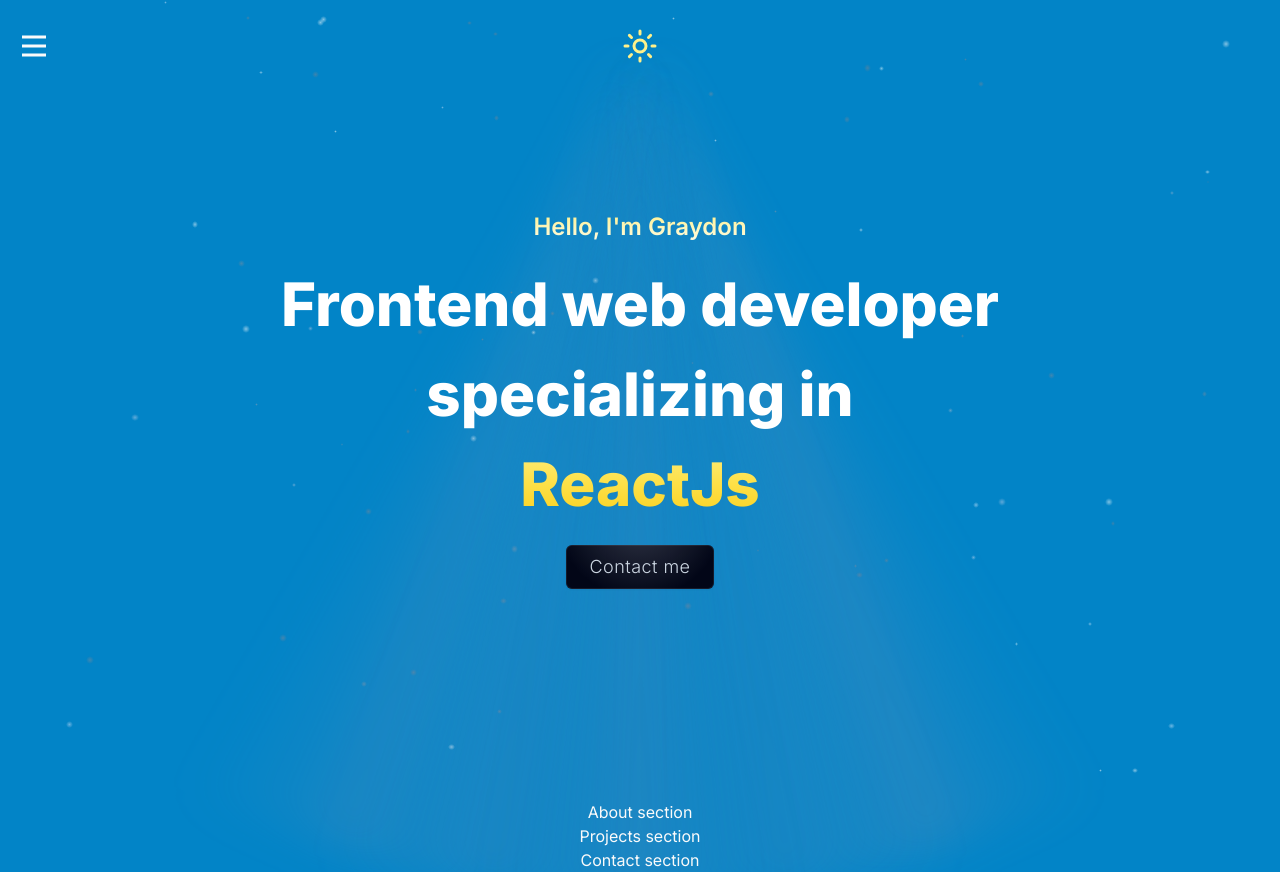
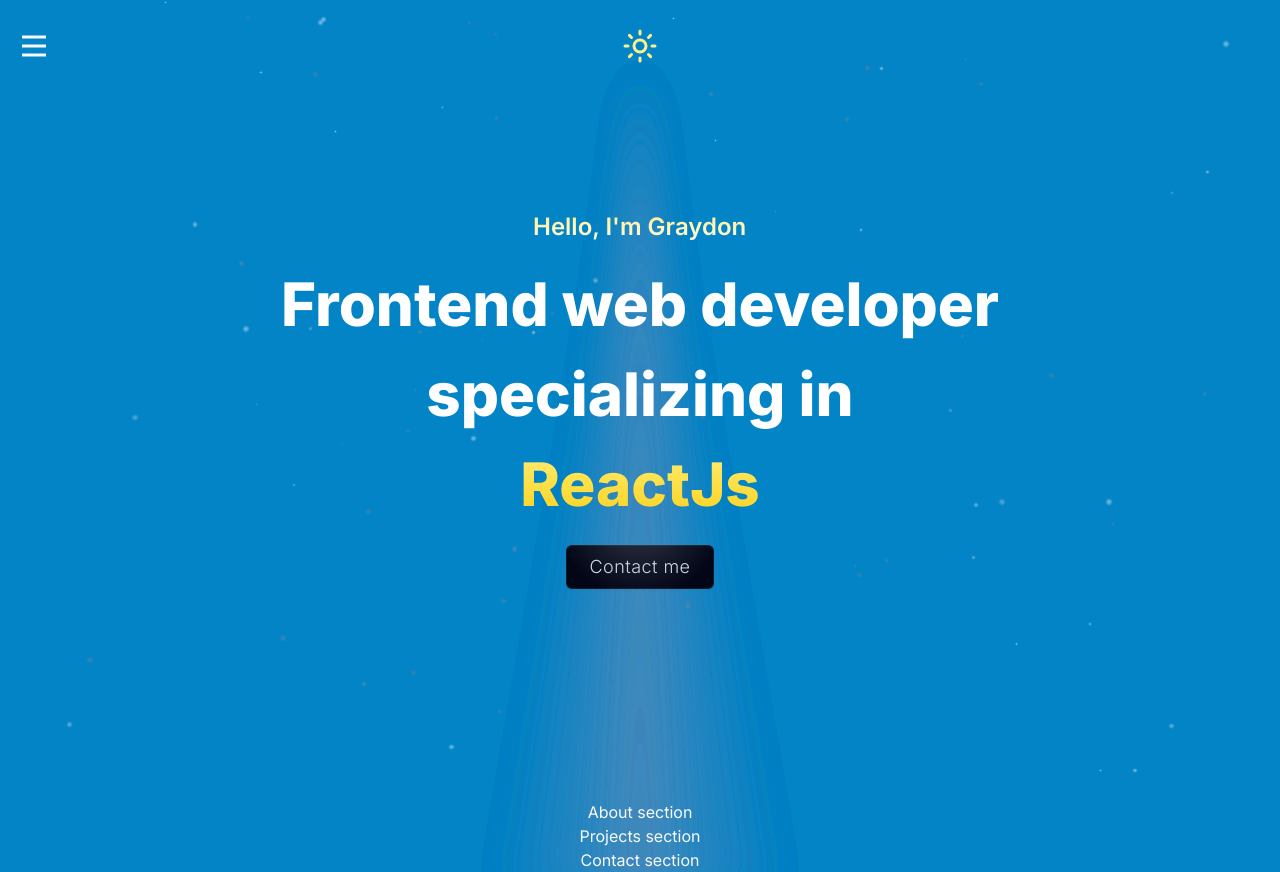
Before and after one commit to graydonvg/portfolio, a Next.js app: page / in a window 1280 px wide. Built offline with nearby package versions, Linux system fonts and the light colour scheme.

Commit message:
move all animations from tailwind.config to globals.css, rename animations and class names to more appropriate names

```diff
--- a/src/app/globals.css
+++ b/src/app/globals.css
@@ -12,13 +12,66 @@ body {
   margin: 0;
 }
 
-.fade-in-button {
-  animation: left-to-right-fade-in 3s ease-in;
+.hero-greeting-slide {
+  opacity: 0;
+  animation: greeting-slide-in 1.5s linear forwards;
+}
+
+@keyframes greeting-slide-in {
+  0% {
+    opacity: 0;
+    transform: translateY(85px) scale(0);
+  }
+  20%,
+  80% {
+    opacity: 1;
+    transform: translateY(85px) scale(1.6);
+  }
+  100% {
+    opacity: 1;
+    transform: translateY(0px) scale(1);
+  }
+}
+
+.hero-elements-fade-in {
+  animation: fade-in-simple 1.6s linear;
+}
+
+@keyframes fade-in-simple {
+  0%,
+  80% {
+    opacity: 0;
+  }
+  100% {
+    opacity: 1;
+  }
+}
+
+.hero-title-grow-unblur {
+  animation: unblur-fade-in-hero-title 1.85s ease-in;
+}
+
+@keyframes unblur-fade-in-hero-title {
+  0%,
+  55% {
+    opacity: 0;
+    scale: 0;
+    filter: blur(50px);
+  }
+  100% {
+    opacity: 1;
+    scale: 1;
+    filter: blur(0);
+  }
+}
+
+.hero-button-fade-in {
+  animation: mask-left-to-right-fade-in 3s ease-in;
   mask-repeat: no-repeat;
   -webkit-mask-repeat: no-repeat;
 }
 
-@keyframes left-to-right-fade-in {
+@keyframes mask-left-to-right-fade-in {
   0% {
     pointer-events: none;
     mask-size: 0%;
@@ -65,7 +118,7 @@ body {
   }
 }
 
-.radial-gradient {
+.hero-button-radial-gradient {
   background: radial-gradient(
       circle at 50% -70%,
       rgba(203, 213, 225, 0.25) 0%,
@@ -74,22 +127,7 @@ body {
     #020617;
 }
 
-.linear-mask {
-  mask-image: linear-gradient(
-    -75deg,
-    white calc(var(--x) + 20%),
-    transparent calc(var(--x) + 30%),
-    white calc(var(--x) + 100%)
-  );
-  -webkit-mask-image: linear-gradient(
-    -75deg,
-    white calc(var(--x) + 20%),
-    transparent calc(var(--x) + 30%),
-    white calc(var(--x) + 100%)
-  );
-}
-
-.linear-overlay {
+.hero-button-linear-overlay {
   background-image: linear-gradient(
     -75deg,
     rgba(203, 213, 225, 0.1) calc(var(--x) + 20%),
@@ -106,22 +144,34 @@ body {
   -webkit-mask-composite: xor;
 }
 
-.light-beam {
-  position: absolute;
-  left: 50%;
-  transform: translateX(-50%);
-  transform-origin: 50% 0;
-  width: 800px;
-  height: calc(100svh + 10%);
-  filter: blur(20px);
-  pointer-events: none;
-  animation:
-    light-beam-opacity calc(var(--duration, 5s)) linear infinite
-      var(--delay, 0s) alternate,
-    light-beam-scale 5s 0.7s forwards;
+.hero-button-linear-mask {
+  mask-image: linear-gradient(
+    -75deg,
+    white calc(var(--x) + 20%),
+    transparent calc(var(--x) + 30%),
+    white calc(var(--x) + 100%)
+  );
+  -webkit-mask-image: linear-gradient(
+    -75deg,
+    white calc(var(--x) + 20%),
+    transparent calc(var(--x) + 30%),
+    white calc(var(--x) + 100%)
+  );
 }
 
-.sun-light {
+.light-beam-pulsate-animation {
+  animation: light-beam-pulsate calc(var(--duration, 5s)) linear infinite
+    var(--delay, 0s) alternate;
+}
+
+.light-beam-transform-animation {
+  animation:
+    light-beam-pulsate calc(var(--duration, 5s)) linear infinite
+      var(--delay, 0s) alternate,
+    light-beam-transform 5s 0.7s forwards;
+}
+
+/* .sun-light {
   top: 40px;
   background-image: conic-gradient(
     from 0deg at 50% 1%,
@@ -131,51 +181,39 @@ body {
     rgba(230, 216, 92, 0.1) 51%,
     transparent 55%
   );
+} */
+
+.light-beam-1 {
+  --rotate: 0deg;
+  --scale: 1;
+  --duration: 7s;
 }
 
-.moon-light {
-  top: 20px;
-  background-image: conic-gradient(
-    from 0deg at 50% 40px,
-    transparent 47%,
-    rgba(124, 145, 182, 0.2) 49%,
-    rgba(124, 145, 182, 0.4) 50%,
-    rgba(124, 145, 182, 0.2) 51%,
-    transparent 53%
-  );
+.light-beam-2 {
+  --rotate: 10deg;
+  --scale: 1;
+  --duration: 6s;
 }
 
-.light-beam-1 {
+.light-beam-3 {
+  --rotate: -10deg;
+  --scale: 1;
+  --duration: 5.5s;
+}
+
+.light-beam-4 {
   --rotate: 20deg;
   --scale: 1;
   --duration: 5s;
 }
 
-.light-beam-4 {
-  --rotate: 10deg;
-  --scale: 1;
-  --duration: 6s;
-}
-
-.light-beam-2 {
-  --rotate: 0deg;
-  --scale: 1;
-  --duration: 7s;
-}
-
 .light-beam-5 {
-  --rotate: -10deg;
-  --scale: 1;
-  --duration: 5.5s;
-}
-
-.light-beam-3 {
   --rotate: -20deg;
   --scale: 1;
   --duration: 4.5s;
 }
 
-@keyframes light-beam-opacity {
+@keyframes light-beam-pulsate {
   0% {
     opacity: 0.4;
   }
@@ -187,7 +225,7 @@ body {
   }
 }
 
-@keyframes light-beam-scale {
+@keyframes light-beam-transform {
   0% {
     transform: translateX(-50%) rotate(calc(var(--rotate, 0deg) * 0.6))
       scale(var(--scale, 1));
@@ -202,7 +240,7 @@ body {
   }
 }
 
-@keyframes fade-in-out {
+@keyframes star-pulse-fade {
   0% {
     opacity: 0;
   }
@@ -228,7 +266,7 @@ body {
   70% {
     filter: brightness(2);
   }
-  85% {
+  80% {
     opacity: 1;
   }
   100% {
--- a/src/components/AnimatedButton.tsx
+++ b/src/components/AnimatedButton.tsx
@@ -5,7 +5,7 @@ import { motion } from "framer-motion";
 export default function AnimatedButton() {
   return (
     <motion.button
-      className="radial-gradient fade-in-button relative w-fit rounded-md px-6 py-2 shadow-sm"
+      className="hero-button-radial-gradient hero-button-fade-in relative w-fit rounded-md px-6 py-2 shadow-sm"
       initial={{ "--x": "100%" } as any}
       animate={{ "--x": "-100%" } as any}
       whileTap={{ scale: 0.97 }}
@@ -26,8 +26,8 @@ export default function AnimatedButton() {
         },
       }}
     >
-      <span className="linear-overlay absolute inset-0 block rounded-md p-px" />
-      <span className="linear-mask relative block h-full w-full text-lg font-light tracking-wide text-slate-300">
+      <span className="hero-button-linear-overlay absolute inset-0 block rounded-md p-px" />
+      <span className="hero-button-linear-mask relative block h-full w-full text-lg font-light tracking-wide text-slate-300">
         Contact me
       </span>
     </motion.button>
--- a/src/components/HeroSection.tsx
+++ b/src/components/HeroSection.tsx
@@ -3,11 +3,11 @@ import AnimatedButton from "./AnimatedButton";
 export default function HeroSection() {
   return (
     <section className="flex min-h-svh flex-col items-center justify-center space-y-4 text-center">
-      <p className="animate-translate-hero-greeting bg-gradient-to-b from-yellow-200 to-yellow-50 bg-clip-text text-xl font-semibold text-transparent dark:from-slate-300 dark:via-slate-400 dark:to-slate-500 sm:text-2xl">
+      <p className="hero-greeting-slide bg-gradient-to-b from-yellow-200 to-yellow-50 bg-clip-text text-xl font-semibold text-transparent dark:from-slate-300 dark:via-slate-400 dark:to-slate-500 sm:text-2xl">
         <span>Hello</span>
         <span>, I&apos;m Graydon</span>
       </p>
-      <h1 className="flex animate-unblur-hero-title flex-col items-center text-2xl/9 font-extrabold text-white dark:text-slate-300 sm:text-6xl/[5.625rem]">
+      <h1 className="hero-title-grow-unblur flex flex-col items-center text-2xl/9 font-extrabold text-white dark:text-slate-300 sm:text-6xl/[5.625rem]">
         <span>Frontend web developer </span>
         <span>specializing in </span>
         <span className="bg-gradient-to-b from-yellow-200 via-yellow-300 to-yellow-400 bg-clip-text text-transparent dark:from-indigo-200 dark:via-indigo-300 dark:to-indigo-600">
--- a/src/components/LightBeams.tsx
+++ b/src/components/LightBeams.tsx
@@ -1,11 +1,25 @@
 export default function LightBeams() {
   return (
-    <div className="pointer-events-none fixed inset-0 -z-40 flex animate-fade-in-hero-lights-and-icons">
-      <div className="light-beam light-beam-1 moon-light"></div>
-      <div className="light-beam light-beam-2 moon-light"></div>
-      <div className="light-beam light-beam-3 moon-light"></div>
-      <div className="light-beam light-beam-4 moon-light"></div>
-      <div className="light-beam light-beam-5 moon-light"></div>
+    <div className="hero-elements-fade-in pointer-events-none fixed inset-0 -z-40 flex">
+      {/* Light beams for larger screens */}
+      <div className="hidden sm:flex">
+        {Array.from(Array(5)).map((_, i) => (
+          <div
+            key={i}
+            className={`light-beam-pulsate-animation light-beam-transform-animation light-beam-${i + 1} bg-moon-light-conic pointer-events-none absolute left-1/2 top-5 h-[calc(100svh+10%)] w-[800px] origin-[50%_0%] -translate-x-1/2 blur-[20px]`}
+          ></div>
+        ))}
+      </div>
+
+      {/* Light beams for mobile screens */}
+      <div className="flex sm:hidden">
+        {Array.from(Array(3)).map((_, i) => (
+          <div
+            key={i}
+            className={`light-beam-pulsate-animation light-beam-transform-animation light-beam-${i + 1} bg-moon-light-conic pointer-events-none absolute left-1/2 top-5 h-[calc(100svh+10%)] w-[800px] origin-[50%_0%] -translate-x-1/2 blur-[20px]`}
+          ></div>
+        ))}
+      </div>
     </div>
   );
 }
--- a/src/components/Navbar.tsx
+++ b/src/components/Navbar.tsx
@@ -3,7 +3,7 @@ import { NavDrawer } from "./navDrawer/NavDrawer";
 
 export default function Navbar() {
   return (
-    <header className="fixed z-50 flex w-full animate-fade-in-hero-lights-and-icons items-center justify-center py-7">
+    <header className="hero-elements-fade-in fixed z-50 flex w-full items-center justify-center py-7">
       <NavDrawer />
       <ThemeSwitch />
     </header>
--- a/src/components/StarsBackground.tsx
+++ b/src/components/StarsBackground.tsx
@@ -44,7 +44,7 @@ export default function StarsBackground() {
   }
 
   return (
-    <div className="fixed left-0 top-0 -z-50 h-full w-full animate-fade-in-hero-lights-and-icons overflow-hidden">
+    <div className="hero-elements-fade-in fixed left-0 top-0 -z-50 h-full w-full overflow-hidden">
       {stars.map((star) => {
         return (
           <div
@@ -55,7 +55,7 @@ export default function StarsBackground() {
               left: star.left,
               width: star.size,
               height: star.size,
-              animation: `fade-in-out ${star.animationDuration}s ease-in-out forwards`,
+              animation: `star-pulse-fade ${star.animationDuration}s ease-in-out forwards`,
             }}
             onAnimationEnd={() => handleAnimationEnd(star.id)}
           />
--- a/src/components/ThemeSwitch.tsx
+++ b/src/components/ThemeSwitch.tsx
@@ -23,7 +23,7 @@ export default function ThemeSwitch() {
     return (
       <Moon
         onClick={() => setTheme("light")}
-        className="active:drop-shadow-illuminate-dark-mode hover-hover:hover:drop-shadow-illuminate-dark-mode cursor-pointer text-slate-400"
+        className="active:drop-shadow-illuminate-moon hover-hover:hover:drop-shadow-illuminate-moon cursor-pointer text-slate-400"
         size={iconSize}
       />
     );
@@ -33,7 +33,7 @@ export default function ThemeSwitch() {
     return (
       <Sun
         onClick={() => setTheme("dark")}
-        className="active:drop-shadow-illuminate-light-mode hover-hover:hover:drop-shadow-illuminate-light-mode cursor-pointer text-yellow-200"
+        className="active:drop-shadow-illuminate-sun hover-hover:hover:drop-shadow-illuminate-sun cursor-pointer text-yellow-200"
         size={iconSize}
       />
     );
--- a/tailwind.config.ts
+++ b/tailwind.config.ts
@@ -18,47 +18,12 @@ const config: Config = {
       backgroundImage: {
         "star-radial":
           "radial-gradient(50% 50% at 50% 50%, rgba(148, 163, 184, 0.5) 0%, rgba(148, 163, 184, 0) 100%)",
+        "moon-light-conic":
+          "conic-gradient(from 0deg at 50% 40px, transparent 47%, rgba(124, 145, 182, 0.2) 49%, rgba(124, 145, 182, 0.4) 50%, rgba(124, 145, 182, 0.2) 51%, transparent 53%)",
       },
       dropShadow: {
-        "illuminate-dark-mode": "0 0 3px rgba(148, 163, 184, 0.8)",
-        "illuminate-light-mode": "0 0 3px rgba(254, 240, 138, 0.8)",
-      },
-      keyframes: {
-        "fade-in": {
-          "0%, 80%": { opacity: "0%" },
-          "100%": { opacity: "100%" },
-        },
-        "fade-in-unblur": {
-          "0%, 55%": {
-            opacity: "0%",
-            scale: "0%",
-            filter: "blur(50px)",
-          },
-          "100%": {
-            opacity: "100%",
-            scale: "100%",
-            filter: "blur(0px)",
-          },
-        },
-        "translate-greeting": {
-          "0%": {
-            opacity: "0%",
-            transform: "translateY(85px) scale(0)",
-          },
-          "20%, 80%": {
-            opacity: "100%",
-            transform: "translateY(85px) scale(1.6)",
-          },
-          "100%": {
-            opacity: "100%",
-            transform: "translateY(0px) scale(1)",
-          },
-        },
-      },
-      animation: {
-        "translate-hero-greeting": "translate-greeting 1.5s linear",
-        "fade-in-hero-lights-and-icons": "fade-in 1.6s linear",
-        "unblur-hero-title": "fade-in-unblur 1.85s ease-in",
+        "illuminate-moon": "0 0 3px rgba(148, 163, 184, 0.8)",
+        "illuminate-sun": "0 0 3px rgba(254, 240, 138, 0.8)",
       },
     },
   },
```
